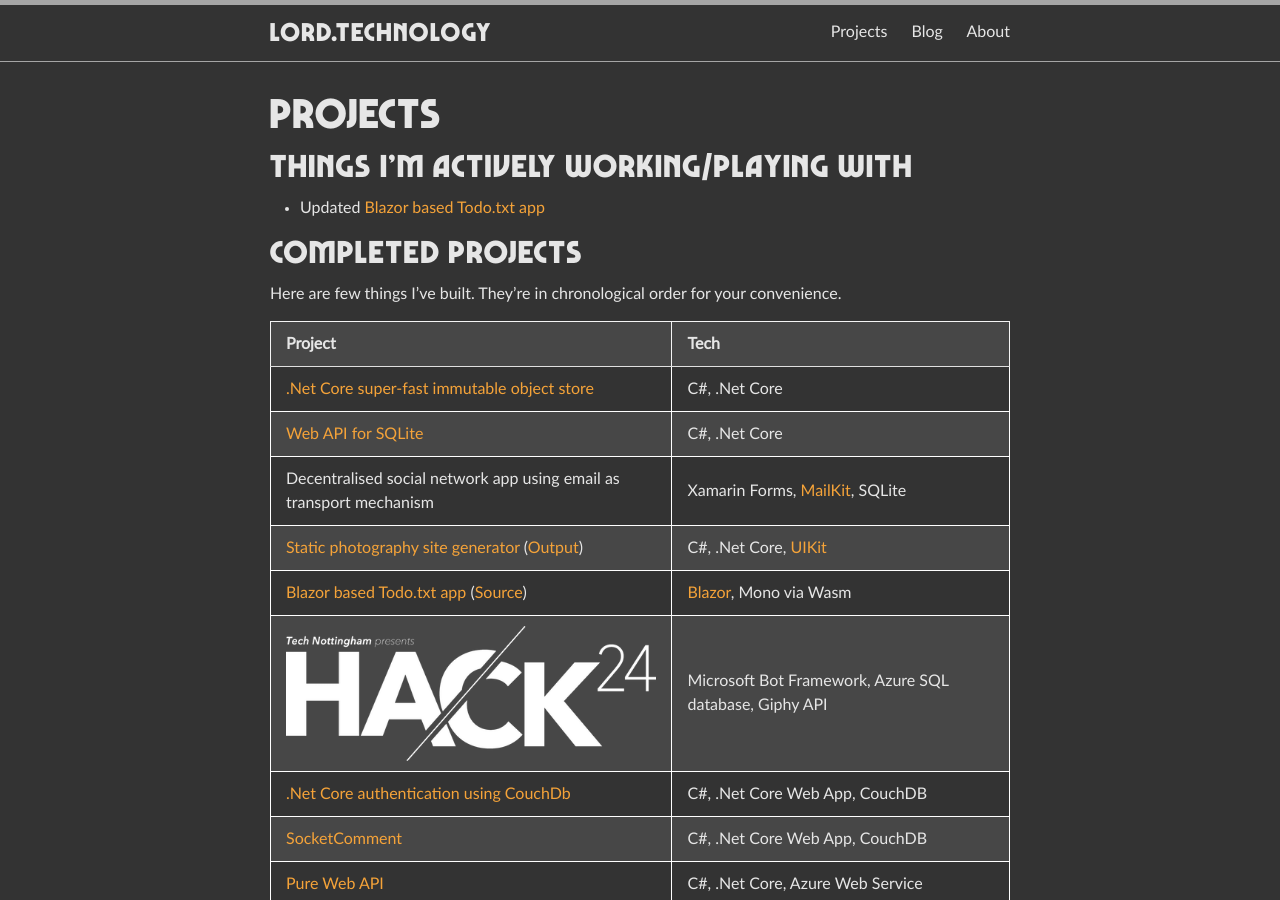
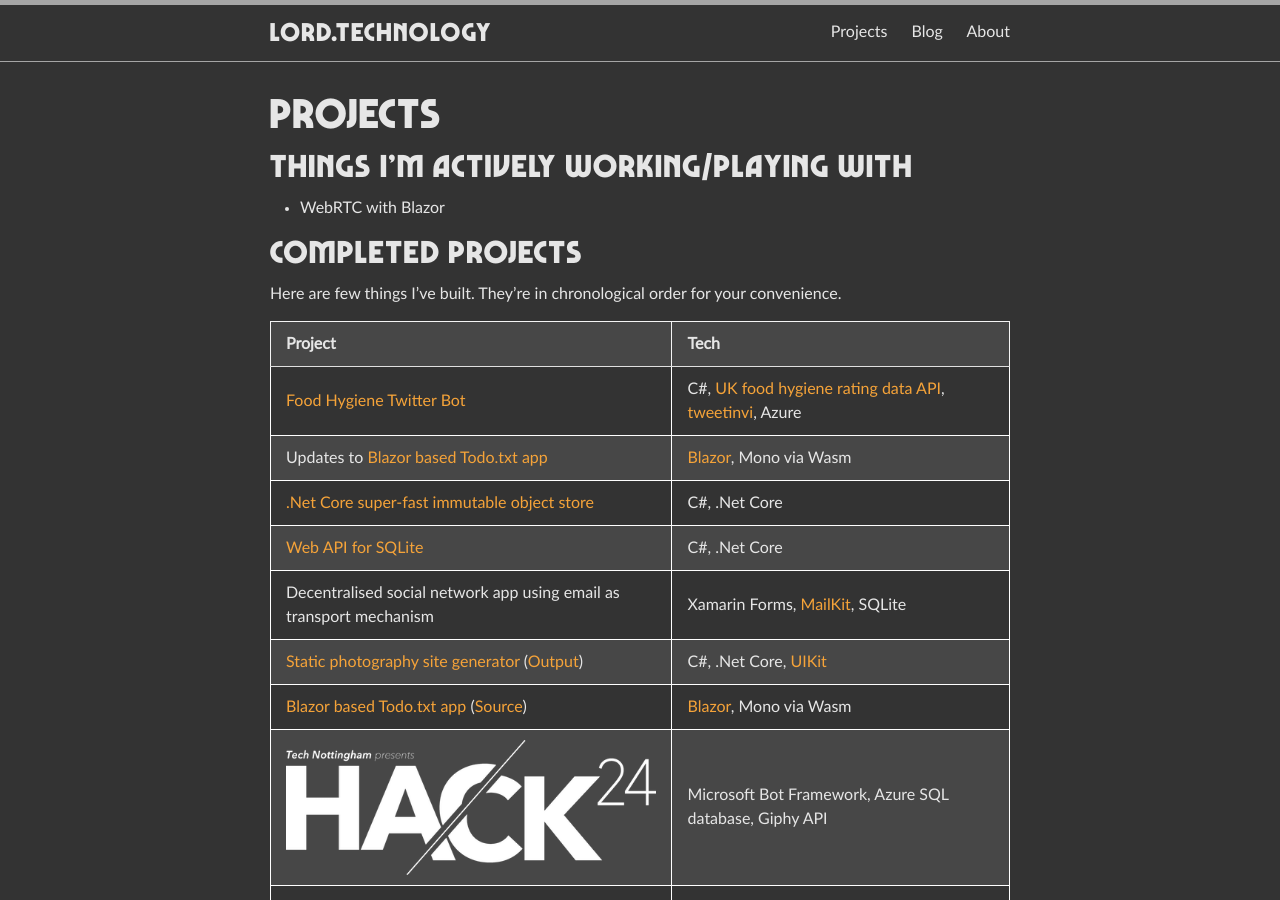
Before and after one commit to jamie-lord/Lord.technology, a Jekyll site: the page built from projects.md, in a window 1280 px wide and 900 px high. Built offline with Jekyll 4.4.1, drawn with Linux system fonts in a browser that asks for light colours.

Commit message:
Updated projects page

```diff
--- a/projects.md
+++ b/projects.md
@@ -6,7 +6,7 @@ permalink: /projects
 ---
 ## Things I'm actively working/playing with
 
-* Updated [Blazor based Todo.txt app](http://do.lord.technology/)
+* WebRTC with Blazor
 
 ## Completed projects
 
@@ -14,6 +14,8 @@ Here are few things I've built. They're in chronological order for your convenie
 
 |Project|Tech|
 |:---|:---|
+|[Food Hygiene Twitter Bot](https://twitter.com/FoodHygieneBot)|C#, [UK food hygiene rating data API](http://ratings.food.gov.uk/open-data/en-GB), [tweetinvi](https://github.com/linvi/tweetinvi), Azure|
+|Updates to [Blazor based Todo.txt app](http://do.lord.technology/)|[Blazor](https://github.com/aspnet/Blazor), Mono via Wasm|
 |[.Net Core super-fast immutable object store](https://github.com/jamie-lord/Imuject)|C#, .Net Core|
 |[Web API for SQLite](https://github.com/jamie-lord/Dataweb)|C#, .Net Core|
 |Decentralised social network app using email as transport mechanism|Xamarin Forms, [MailKit](https://github.com/jstedfast/MailKit), SQLite|
```
